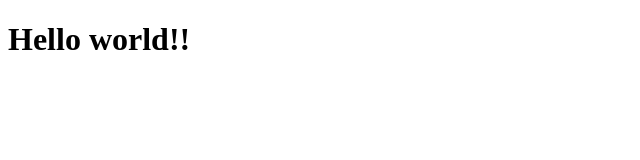
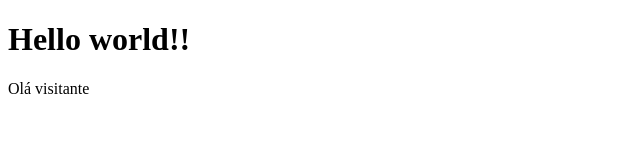
Before and after one commit to brunordgsmrr/Estudo-github, a plain HTML site: page index.html in a window 1280 px wide. Shown: the whole page, without its empty margins (0-640 px from the left). Drawn offline with Linux system fonts and the light colour scheme.

Commit message:
Add new paragraph

```diff
--- a/index.html
+++ b/index.html
@@ -9,6 +9,7 @@
 
 <body>
     <h1>Hello world!!</h1>
+    <p>Olá visitante</p>
 </body>
 
 </html>
```
